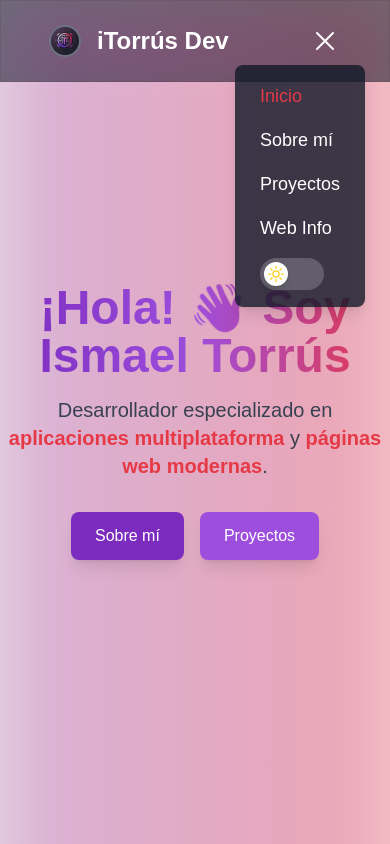
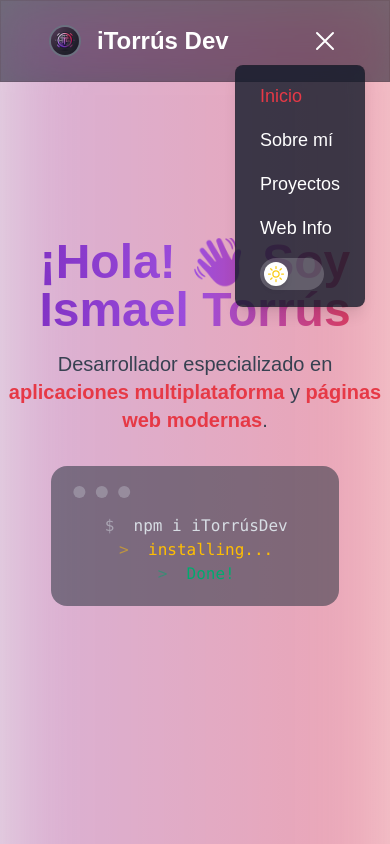
Before and after one commit to Kilex79/MiPortafolios, a Next.js app: page / in a window 390 px wide. Both pictures are taken after a click on the button 325 px from the left and 41 px from the top of the page. Shown: the top 844 px of the page. Built offline with nearby package versions, Linux system fonts and the light colour scheme.

Commit message:
Add ThemeToggle component and integrate DaisyUI; update Header for responsive design

```diff
--- a/package.json
+++ b/package.json
@@ -19,6 +19,7 @@
     "@types/node": "^20",
     "@types/react": "^19",
     "@types/react-dom": "^19",
+    "daisyui": "^4.12.23",
     "eslint": "^9",
     "eslint-config-next": "15.1.4",
     "postcss": "^8",
--- a/src/app/components/Header.tsx
+++ b/src/app/components/Header.tsx
@@ -4,6 +4,7 @@ import Link from "next/link";
 import { usePathname } from "next/navigation";
 import { useState, useEffect, useRef } from "react";
 import { SunIcon, MoonIcon, InformationCircleIcon, Bars3Icon, XMarkIcon } from "@heroicons/react/24/outline";
+import ThemeToggle from "./ThemeToggle";
 
 const Header = () => {
     const pathname = usePathname(); // Ruta actual
@@ -82,7 +83,7 @@ const Header = () => {
                 </div>
 
                 {/* Menú de Navegación para escritorio */}
-                <div className="hidden md:flex items-center space-x-10">
+                <div className="hidden lg:flex items-center space-x-10">
                     <Link
                         href="/"
                         className={`relative text-lg font-medium transition-all ${pathname === "/"
@@ -119,23 +120,11 @@ const Header = () => {
                     >
                         <InformationCircleIcon className="w-6 h-6" />
                     </Link>
-                    <div
-                        onClick={toggleTheme}
-                        className="relative flex items-center w-16 h-8 bg-[rgba(255,255,255,0.2)] rounded-full p-1 cursor-pointer transition-all"
-                    >
-                        <div
-                            className={`absolute top-1 left-1 h-6 w-6 bg-white rounded-full shadow-md transition-transform ${isDarkMode ? "translate-x-8" : "translate-x-0"
-                                }`}
-                        ></div>
-                        <SunIcon className={`w-5 h-5 absolute left-1.5 text-yellow-400 transition-opacity ${isDarkMode ? "opacity-0" : "opacity-100"
-                            }`} />
-                        <MoonIcon className={`w-5 h-5 absolute right-1.5 text-gray-400 transition-opacity ${isDarkMode ? "opacity-100" : "opacity-0"
-                            }`} />
-                    </div>
+                    <ThemeToggle isDarkMode={isDarkMode} toggleTheme={toggleTheme} />
                 </div>
 
                 {/* Menú hamburguesa para dispositivos móviles */}
-                <div className="md:hidden flex items-center space-x-4">
+                <div className="lg:hidden flex items-center space-x-4">
                     <button onClick={() => setIsMenuOpen(!isMenuOpen)} className="text-white">
                         {isMenuOpen ? <XMarkIcon className="w-8 h-8" /> : <Bars3Icon className="w-8 h-8" />}
                     </button>
@@ -185,19 +174,7 @@ const Header = () => {
                     >
                         Web Info
                     </Link>
-                    <div
-                        onClick={toggleTheme}
-                        className="relative flex items-center w-16 h-8 bg-[rgba(255,255,255,0.2)] rounded-full p-1 cursor-pointer transition-all"
-                    >
-                        <div
-                            className={`absolute top-1 left-1 h-6 w-6 bg-white rounded-full shadow-md transition-transform ${isDarkMode ? "translate-x-8" : "translate-x-0"
-                                }`}
-                        ></div>
-                        <SunIcon className={`w-5 h-5 absolute left-1.5 text-yellow-400 transition-opacity ${isDarkMode ? "opacity-0" : "opacity-100"
-                            }`} />
-                        <MoonIcon className={`w-5 h-5 absolute right-1.5 text-gray-400 transition-opacity ${isDarkMode ? "opacity-100" : "opacity-0"
-                            }`} />
-                    </div>
+                    <ThemeToggle isDarkMode={isDarkMode} toggleTheme={toggleTheme} />
                 </div>
             )}
         </header>
--- /dev/null
+++ b/src/app/components/ThemeToggle.tsx
@@ -0,0 +1,33 @@
+import { SunIcon, MoonIcon } from "@heroicons/react/24/outline";
+
+interface ThemeToggleProps {
+    isDarkMode: boolean;
+    toggleTheme: () => void;
+}
+
+const ThemeToggle: React.FC<ThemeToggleProps> = ({ isDarkMode, toggleTheme }) => {
+    return (
+        <div
+            onClick={toggleTheme}
+            className="relative flex items-center w-16 h-8 bg-[rgba(255,255,255,0.2)] rounded-full p-1 cursor-pointer transition-all"
+        >
+            <div
+                className={`absolute top-1 left-1 h-6 w-6 bg-white rounded-full shadow-md transition-transform ${
+                    isDarkMode ? "translate-x-8" : "translate-x-0"
+                }`}
+            ></div>
+            <SunIcon
+                className={`w-5 h-5 absolute left-1.5 text-yellow-400 transition-opacity ${
+                    isDarkMode ? "opacity-0" : "opacity-100"
+                }`}
+            />
+            <MoonIcon
+                className={`w-5 h-5 absolute right-1.5 text-gray-400 transition-opacity ${
+                    isDarkMode ? "opacity-100" : "opacity-0"
+                }`}
+            />
+        </div>
+    );
+};
+
+export default ThemeToggle;
--- a/src/app/layout.tsx
+++ b/src/app/layout.tsx
@@ -34,7 +34,7 @@ export default function Layout({
         <Header /> {/* Componente Header que contiene el menú de navegación. */}
 
         {/* Espaciado para que el contenido no se superponga al header */}
-        <div className=""> {/* Se agrega un padding-top de 16 para evitar que el contenido se superponga al header fijo. */}
+        <div> {/* Se agrega un padding-top de 16 para evitar que el contenido se superponga al header fijo. */}
           {children} {/* Aquí se renderiza el contenido o los componentes pasados al Layout. */}
         </div>
         <Footer />
--- a/src/app/page.tsx
+++ b/src/app/page.tsx
@@ -10,18 +10,11 @@ export default function Home() {
           Desarrollador especializado en <span className="text-rojo font-semibold">aplicaciones multiplataforma</span> y <span className="text-rojo font-semibold">páginas web modernas</span>.
         </p>
         <div className="mt-8 flex space-x-4 justify-center animate-fade-in-delay">
-          <a
-            href="/sobre-mi"
-            className="px-6 py-3 rounded-lg bg-violeta text-white font-medium shadow-lg hover:bg-rojo transition-all duration-300"
-          >
-            Sobre mí
-          </a>
-          <a
-            href="/proyectos"
-            className="px-6 py-3 rounded-lg bg-morado text-white font-medium shadow-lg hover:bg-rojo transition-all duration-300"
-          >
-            Proyectos
-          </a>
+          <div className="mockup-code bg-opacity-55">
+            <pre data-prefix="$"><code>npm i iTorrúsDev</code></pre>
+            <pre data-prefix=">" className="text-warning"><code>installing...</code></pre>
+            <pre data-prefix=">" className="text-success"><code>Done!</code></pre>
+          </div>
         </div>
       </div>
 
--- a/tailwind.config.ts
+++ b/tailwind.config.ts
@@ -28,5 +28,7 @@ export default {
       },
     },
   },
-  plugins: [],
+  plugins: [
+    require('daisyui'),
+  ],
 } satisfies Config;
```
Also changed, not shown: 1 other file (tests, documents, lock files or other folders).
